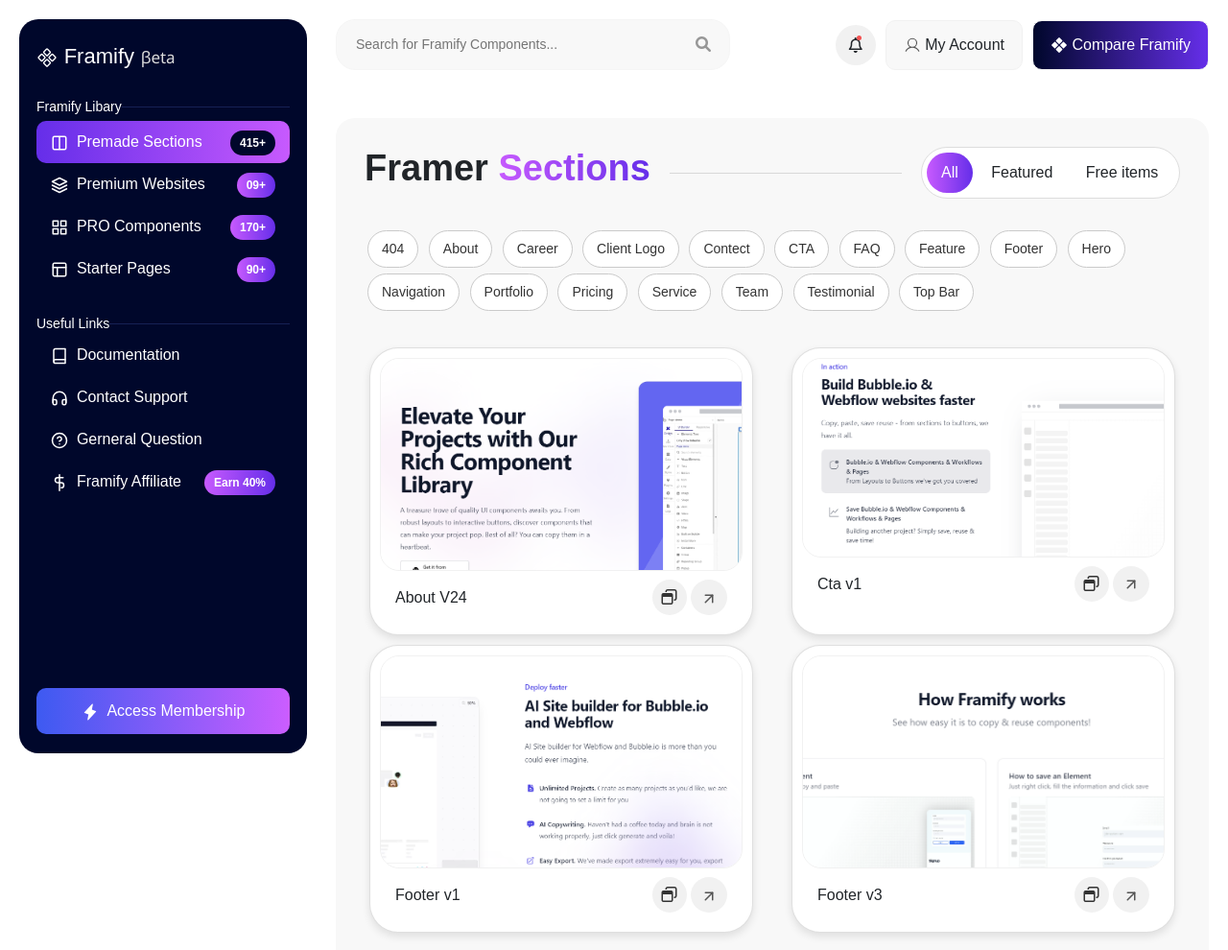
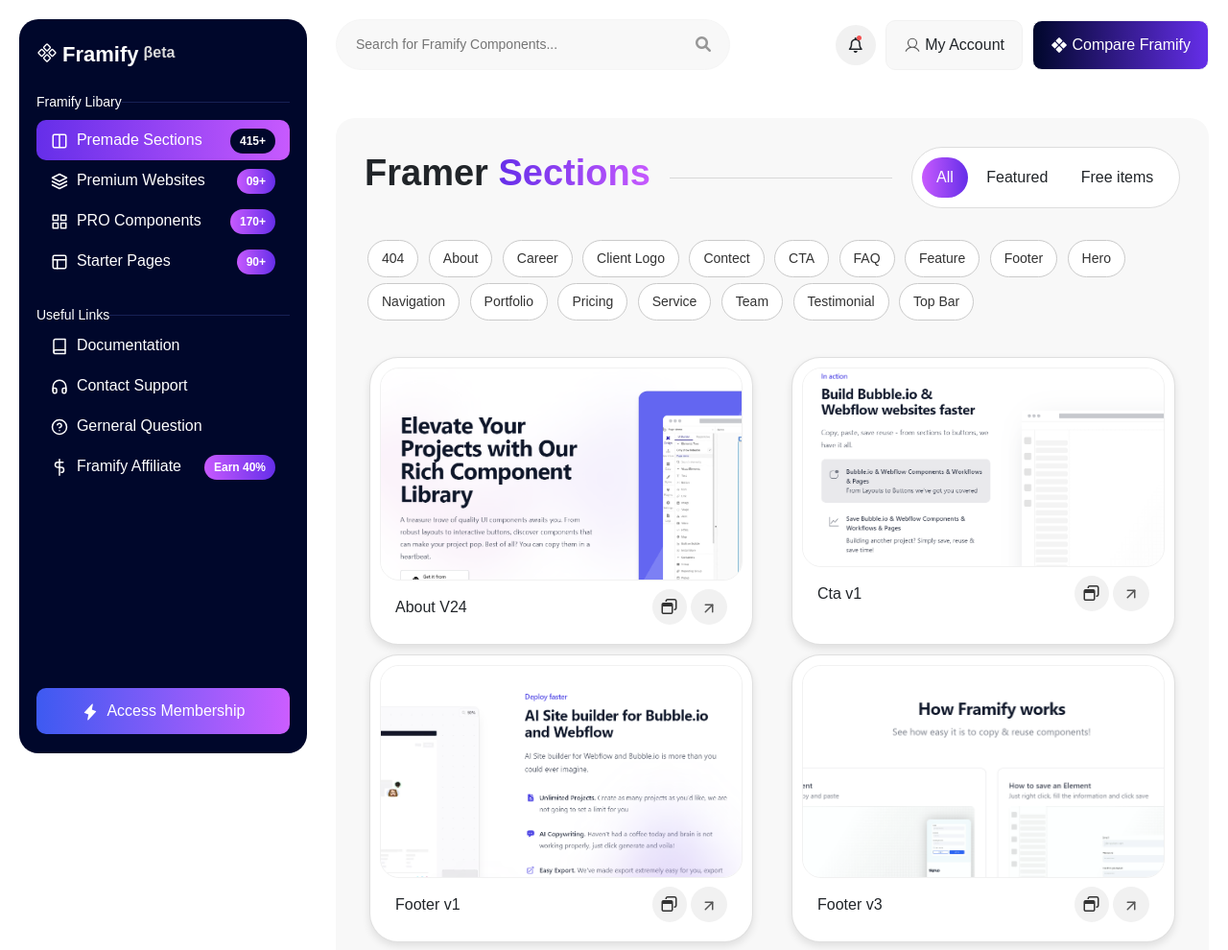
Before and after one commit to crystalWeb3/ui_test_project, a plain HTML site: page index.html in a window 1280 px wide. Shown: the top 990 px of the page at 96% size. Drawn offline with nearby package versions, Linux system fonts and the light colour scheme; a web font is replaced by a local one.

Commit message:
fixing_for_responsive

```diff
--- a/assets/css/elements.css
+++ b/assets/css/elements.css
@@ -163,7 +163,7 @@
   padding: 15px 20px;
   transition: all ease-in 0.2s;
   background-color: #f8f8f8;
-  border-radius: 20px;
+  border-radius: 30px;
   border: #f5f5f5 solid 1px;
   outline: none;
   font-size: 14px;
@@ -227,11 +227,11 @@
 }
 
 .text-gradient {
-  background: linear-gradient(to left, #652ee9, #c75afe);
-  -webkit-background-clip: text; /* For webkit browsers */
-  -webkit-text-fill-color: transparent; /* For webkit browsers */
-  background-clip: text; /* For non-webkit browsers */
-  color: transparent; /* Fallback for non-supporting browsers */
+  background: linear-gradient(to left, #c75afe, #652ee9);
+  -webkit-background-clip: text;
+  -webkit-text-fill-color: transparent;
+  background-clip: text;
+  color: transparent;
 }
 
 .main-head {
@@ -260,8 +260,8 @@
 }
 
 .tabs {
-  min-width: 270px;
-  padding: 5px;
+  min-width: 280px;
+  padding: 10px;
   background-color: white;
   border-radius: 40px;
   border: 1px rgb(221, 221, 221) solid;
@@ -274,10 +274,11 @@
 .btn-load {
   background-color: rgb(68, 68, 68);
   color: white;
-  padding: 10px;
+  padding: 8px;
   border-radius: 10px;
   outline: none;
   border: none;
+  height: 40px;
   animation: smooth 0.7s ease-in;
 }
 
@@ -323,6 +324,7 @@
   width: 22px;
   height: 22px;
   display: inline-block;
+  line-height: 1;
 }
 
 /* Membership Button */
--- a/assets/css/sidebar.css
+++ b/assets/css/sidebar.css
@@ -13,12 +13,9 @@
   height: calc(100vh - 35px);
   position: relative;
   /* width: 22%; */
-
 }
 
-
 .sidebar-container {
-
   /* min-height: 100%; */
   height: 95vh;
   position: sticky;
@@ -28,7 +25,6 @@
   max-width: 300px;
   transition: all ease 0.2s;
   animation: smooth 0.3s ease-in;
-
 }
 
 .sidebar-top {
@@ -37,10 +33,16 @@
   flex-direction: column;
 }
 
-
 .sidebar-header {
-    font-size: 24px;
-
+  display: flex;
+  /* justify-content: space-between; */
+  gap: 5px;
+  align-items: center;
+  justify-content: flex-start;
+  flex-wrap: nowrap;
+  width: auto;
+  height: min-content;
+  width: 100%;
 }
 
 .sidebar-menu {
@@ -49,10 +51,10 @@
   /* flex-grow: 1; */
   /* align-items: center; */
 }
-  .beta{
-    font-size: 17px;
-    font-weight: 300 !important;
-    font-family: 'Segoe UI', Tahoma, Geneva, Verdana, sans-serif;
+.beta {
+  font-size: 16px;
+  font-weight: 700 !important;
+
   /* line-height: 1; */
   /* vertical-align: top; */
   color: #dbdbdb;
@@ -71,10 +73,9 @@
   /* font-size: 18px; */
   display: block;
   /* gap: 10px; */
-    padding: 10px 15px;
+  padding: 9px 15px;
   transition: 0.3s ease;
   border-radius: 10px;
-
 }
 
 .sidebar-menu a:hover {
@@ -85,7 +86,7 @@
 
 .sidebar-menu a.active {
   border-radius: 10px;
-    background: linear-gradient(to left,  #c75afe, #652ee9);
+  background: linear-gradient(to left, #c75afe, #652ee9);
 }
 
 .sidebar-footer {
@@ -97,7 +98,7 @@
 }
 
 .membership-btn {
-    background: linear-gradient( #6c63ff 0%, #8963ff 100%);
+  background: linear-gradient(#6c63ff 0%, #8963ff 100%);
   color: white;
   width: 100%;
   padding: 12px 15px;
@@ -118,7 +119,6 @@
 .sidebar-links {
   list-style: none;
   padding: 0;
-
 }
 
 .sidebar-links li {
@@ -130,7 +130,6 @@
   color: #aaa;
   font-size: 16px;
   text-align: center;
-
 }
 
 .sidebar-links a:hover {
@@ -152,18 +151,19 @@
   /* padding: 10px; */
 }
 
-
 /* Membership-btn */
 
 .membership-btn {
   display: block;
 }
 
-
 /* Logo */
 
 .text-logo {
   font-size: 22px !important;
+  font-weight: 700 !important;
+  max-height: 30.8px;
+  /* line-height: 1.4em; */
 }
 
 /* Menu  */
@@ -185,10 +185,17 @@
     width: 100px;
     transition: all ease 0.2s;
   }
+
+  .beta {
+    display: none;
+  }
+  .text-logo {
+    display: none;
+  }
   .sidebar-header {
-        text-align: center;
+    /* text-align: center; */
+    justify-content: center;
   }
-
   .sidebar-menu a {
     text-align: center;
   }
--- a/assets/css/styles.css
+++ b/assets/css/styles.css
@@ -1,8 +1,15 @@
+/* Import Fonts */
+@import url("https://fonts.cdnfonts.com/css/satoshi");
+@import url('https://fonts.googleapis.com/css2?family=Inter:ital,opsz,wght@0,14..32,100..900;1,14..32,100..900&display=swap');
+/* Import Other Css */
+@import url("./sidebar.css");
+@import url("./elements.css");
+@import url("./footer.css");
+@import url("./header.css");
 * {
   margin: 0;
   padding: 0;
   box-sizing: border-box;
-
 }
 html {
   border: 0;
@@ -11,7 +18,7 @@
 }
 
 body {
-    font-family: 'Poppins', sans-serif;
+  font-family: "Satoshi", sans-serif;
   background-color: white;
   width: 100%;
 }
@@ -30,13 +37,10 @@
   background-color: white;
   margin: 0;
   padding: 0;
-
 }
-
 
 /* Main Content */
 .main-content {
-
   padding: 30px;
   display: flex;
   flex-direction: column;
@@ -45,11 +49,9 @@
   border-radius: 20px;
 }
 
-
-  .page-title h3{
+.page-title h3 {
   font-size: 38px !important;
   font-weight: 700 !important;
-    /* font-family: 'Segoe UI', Tahoma, Geneva, Verdana, sans-serif; */
   text-wrap: nowrap;
 }
 
@@ -57,14 +59,8 @@
   color: #6c63ff;
 }
 
-
 /* modify layout */
-  .h-row{
+.h-row {
   display: flex;
   gap: 30px;
-
 }
-
-
-
-  /* Elements */
--- a/index.html
+++ b/index.html
@@ -14,10 +14,6 @@
       rel="stylesheet"
       href="https://cdnjs.cloudflare.com/ajax/libs/font-awesome/6.0.0-beta3/css/all.min.css"
     />
-    <link rel="stylesheet" href="./assets/css/sidebar.css" />
-    <link rel="stylesheet" href="./assets/css/elements.css" />
-    <link rel="stylesheet" href="./assets/css/footer.css" />
-    <link rel="stylesheet" href="./assets/css/header.css" />
     <link rel="stylesheet" href="./assets/css/styles.css" />
   </head>
   <body>
@@ -28,6 +24,7 @@
           <nav class="sidebar">
             <div class="sidebar-top">
               <div class="sidebar-header">
+
                 <i class="svg-header-container">
                   <svg
                     xmlns="http://www.w3.org/2000/svg"
@@ -60,15 +57,16 @@
                     </g>
                   </svg>
                 </i>
-                <span class="text-logo">Framify</span>
-                <span class="beta">&beta;eta</span>
+
+                <div class="text-logo">Framify</div>
+                <div class="beta">&beta;eta</div>
               </div>
               <ul class="sidebar-menu">
                 <div class="section-spliter">
                   <div class="text-nowrap">Framify Libary</div>
                   <div class="line2"></div>
                 </div>
-                <div class="mt-1"></div>
+                <div class="mt-2"></div>
                 <li>
                   <a href="#" class="active">
                     <i class="svg-container">
```
Lines whose indentation alone changed are shown as unchanged.
